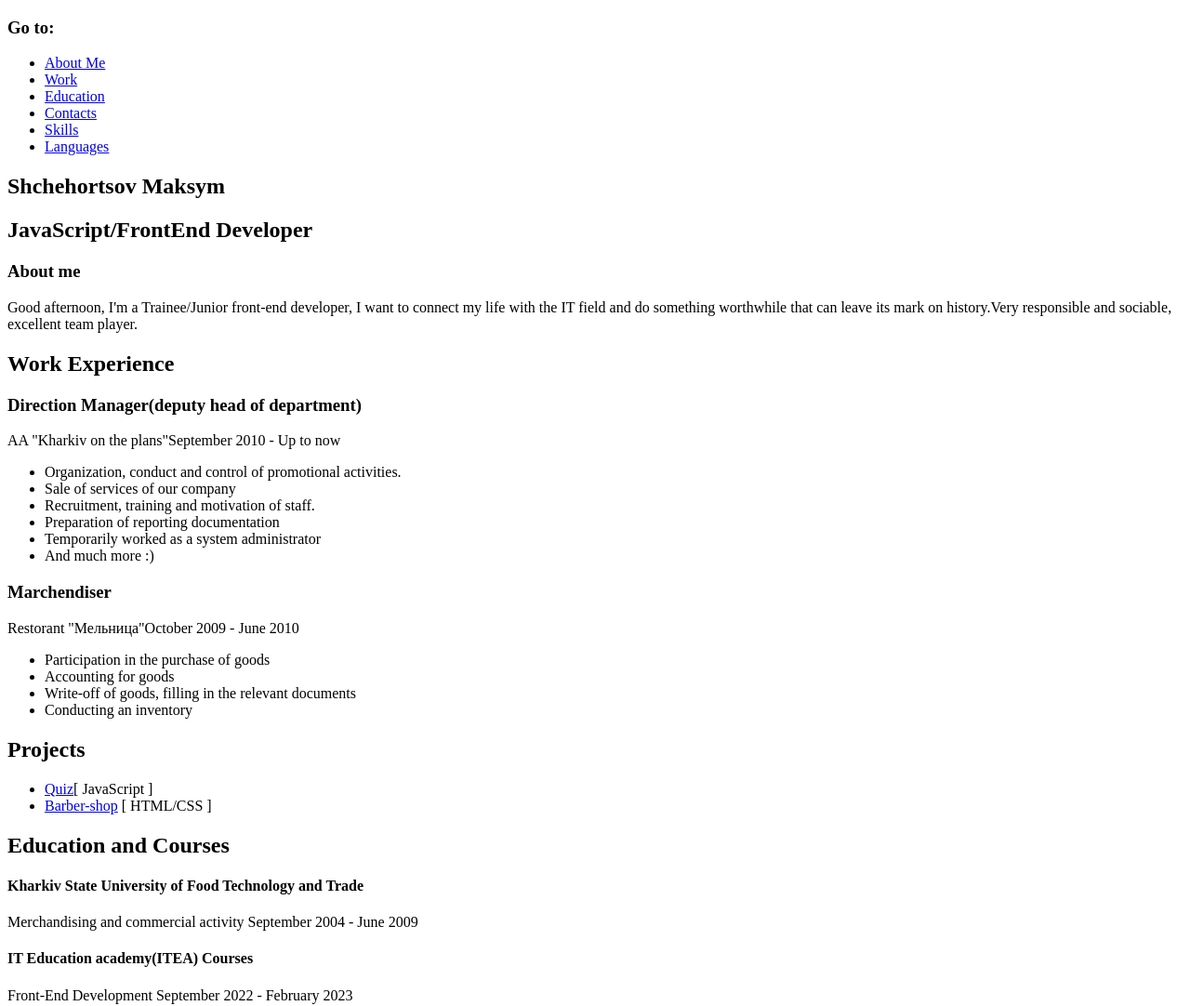
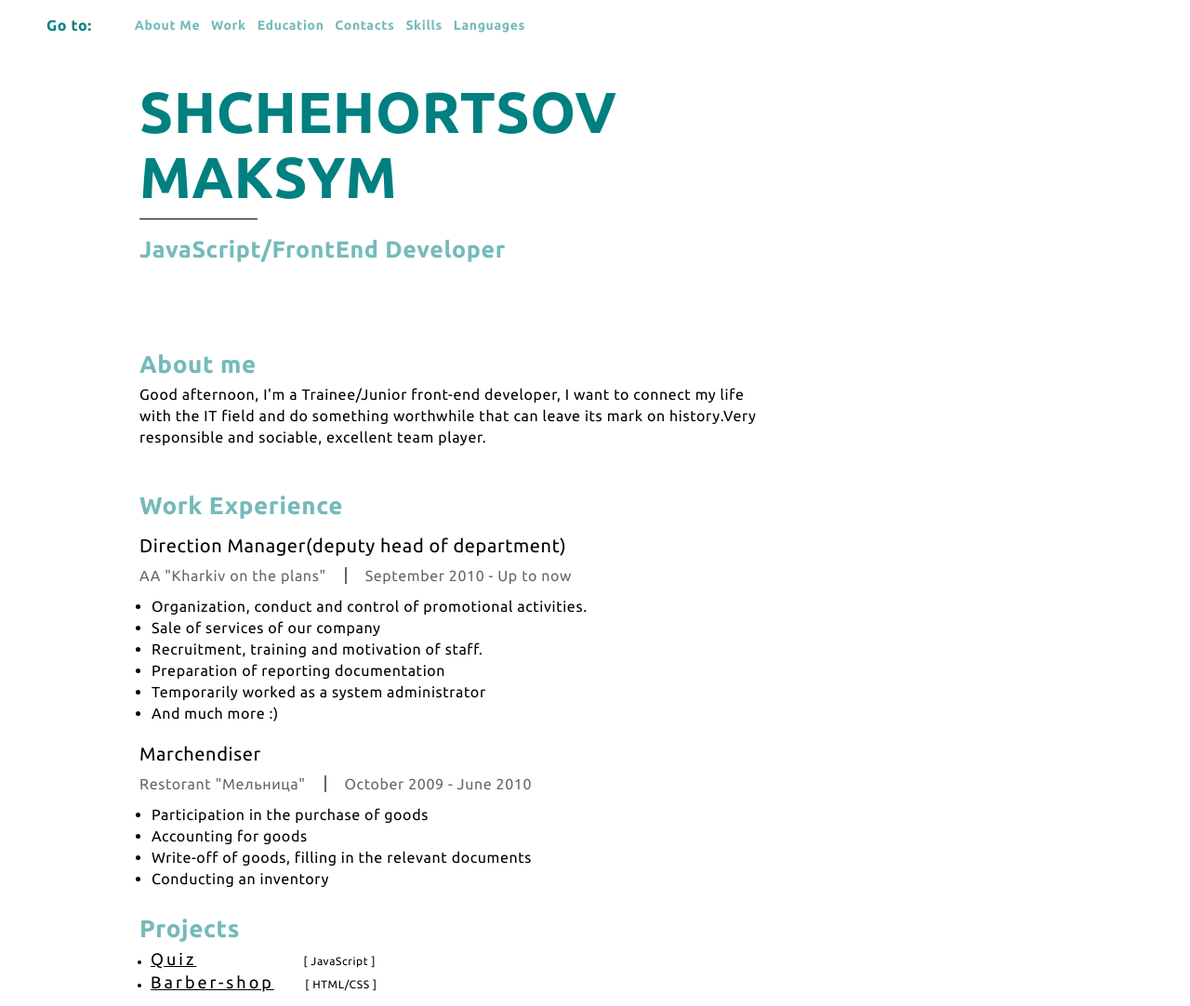
Before and after one commit to Maksymnone/rsschool-cv, a plain HTML site: page index.html in a window 1280 px wide. Shown: the top 1082 px of the page at 93% size. Drawn offline with Linux system fonts and the light colour scheme.

Commit message:
feat: add side bar to index.html and add styles for main content

```diff
--- a/Styles/style.css
+++ b/Styles/style.css
@@ -0,0 +1,162 @@
+@import url('https://fonts.googleapis.com/css2?family=Ubuntu:wght@400;700&display=swap');
+@import url('./normalize.css');
+
+*{
+    box-sizing: border-box;
+}
+
+:root {
+    font-size: 10px;
+    --main-color: teal;
+    --second-color:rgba(0, 128, 128, 0.541);
+
+}
+
+
+body {
+    font-family: 'Ubuntu', sans-serif;
+    letter-spacing: 0.6px;
+    line-height: 23px;
+    margin: 0 auto;
+    max-width: 1180px;
+}
+
+.nav {
+    display: flex;
+    justify-content: flex-start;
+    color: var(--main-color);
+}
+
+.nav h3 {
+    font-size: 1.6rem;
+}
+
+.nav-list {
+    display: flex;
+    list-style: none;
+    justify-content: space-around;
+    width: 40%;
+    align-items: center;
+}
+
+.nav a,
+.footer__link {
+    color: var(--second-color);
+    text-decoration: none;
+    font-weight: 700;
+    font-size: 1.4rem;
+}
+
+.nav a:hover {
+    color: var(--main-color);
+}
+
+.main-content {
+    padding: 2rem 10rem;
+}
+
+.about {
+    margin-bottom: 5rem;
+}
+
+.about__name{
+    font-size: 6.2rem;
+    color:var(--main-color);
+    text-transform: uppercase;
+    width: 70%;
+    line-height: 70px;
+    margin: 1rem 0;
+}
+
+.line {
+    border-top: 1px solid black;
+    width: 13%;
+}
+
+.about__position {
+    font-size: 2.5rem;
+    color: var(--second-color);
+    margin-bottom: 10rem;
+}
+.about__discription {
+    font-size: 1.6rem;
+}
+.title {
+    color: var(--second-color);
+    font-size: 2.6rem;
+    margin: 0;
+}
+.discription-text {
+    margin: 1rem 0 0 0;
+    width: 70%;
+}
+
+.topic {
+    opacity: 0.6;
+    font-size: 1.6rem;
+}
+
+.work-exp {
+    margin-bottom: 3rem;
+}
+
+.work-exp__place-company,.education_specialty {
+    padding-right: 2rem;
+    border-right: 2px solid black;
+    margin-right: 2rem;
+}
+
+.work-exp__place-title {
+    font-weight: normal;
+    font-size: 2rem;
+    margin: 2rem 0 1rem 0;
+}
+
+.work-exp__list {
+padding: 0 1.3rem;
+}
+
+.work-exp__list-item {
+    font-size: 1.6rem;
+}
+
+.projects {
+    margin-bottom: 3rem;
+}
+
+.projects-item {
+    font-size: 1.2rem;
+}
+
+.projects-item a {
+    text-decoration: underline;
+    color: black;
+    font-size: 1.8rem;
+    letter-spacing: 3px;
+    margin-right: 3rem;
+}
+
+.projects li:first-of-type>a {
+    margin-right: 11.5rem;
+}
+
+.projects ul {
+    padding: 0 1.2rem;
+}
+
+.university {
+    font-size: 2rem;
+    font-weight: normal;
+}
+
+.certificate_self-ed::after {
+    content: "";
+    width: 30px;
+    height: 30px;
+    display: inline-block;
+    background-image: url("../img/free-icon-certificate-9358201.png");
+    background-repeat: no-repeat;
+    background-position: bottom;
+    background-size: 100%;
+    margin-left: 3rem;
+}
--- a/index.html
+++ b/index.html
@@ -98,8 +98,16 @@
           <section class="projects">
             <h2 class="title">Projects</h2>
             <ul>
-              <li class="projects-item"><a href="https://maksymnone.github.io/QuizJS/">Quiz</a>[ JavaScript ]</li>
-              <li class="projects-item"><a href="https://maksymnone.github.io/Barber-shop/">Barber-shop</a> [ HTML/CSS ]</li>
+              <li class="projects-item">
+                <a href="https://maksymnone.github.io/QuizJS/">Quiz</a>[
+                JavaScript ]
+              </li>
+              <li class="projects-item">
+                <a href="https://maksymnone.github.io/Barber-shop/"
+                  >Barber-shop</a
+                >
+                [ HTML/CSS ]
+              </li>
             </ul>
           </section>
           <!-- Education -->
@@ -123,23 +131,102 @@
 
             <div class="topic">
               <span class="education_specialty">Front-End Development</span>
-                <span class="education_period">September 2022 - February 2023</span>
-                <span><a class="certificate_self-ed" target="_blank" href="./assets/img/ITEA_FE_Shchehortsov.pdf"></a></span>
+              <span class="education_period"
+                >September 2022 - February 2023</span
+              >
+              <span
+                ><a
+                  class="certificate_self-ed"
+                  target="_blank"
+                  href="./assets/img/ITEA_FE_Shchehortsov.pdf"
+                ></a
+              ></span>
             </div>
 
             <!-- Education 3 -->
 
-            <h4 class="university">Self-education in the direction of Front-End development</h4>
+            <h4 class="university">
+              Self-education in the direction of Front-End development
+            </h4>
 
             <div class="topic">
               <span class="education_specialty">JavaScript/FrontEnd</span>
               <span class="education_period">June 2023 - Up to now</span>
-                <span><a class="certificate_self-ed" target="_blank" href="./assets/img/WayUp_en.pdf"></a></span>
+              <span
+                ><a
+                  class="certificate_self-ed"
+                  target="_blank"
+                  href="./assets/img/WayUp_en.pdf"
+                ></a
+              ></span>
             </div>
           </section>
         </div>
-
-
+        <!-- Side bar -->
+        <aside class="sidebar">
+          <img class="avatar" src="./img/ava.jpg" alt="avatar" />
+          <div class="contacts" id="contacts">
+            <h3 class="contacts-title aside-title">Contacts</h3>
+            <ul class="contacts-list">
+              <li class="contacts-item phone">
+                <a href="tel:+380933348303" class="contacts-link">
+                  +380933348303
+                </a>
+              </li>
+              <li class="contacts-item mail">
+                <a href="mailto:m.shchehortsov@gmail.com" class="contacts-link"
+                  >m.shchehortsov@gmail.com</a
+                >
+              </li>
+              <li class="contacts-item address">
+                <a
+                  class="contacts-link"
+                  href="https://goo.gl/maps/Whc5yecb2ePbMRc28"
+                  target="_blank"
+                  >Ukraine, Kharkov</a
+                >
+              </li>
+              <li class="contacts-item github">
+                <a class="contacts-link" href="https://github.com/Maksymnone"
+                  >https://github.com/Maksymnone</a
+                >
+              </li>
+              <li class="contacts-item linkedIn">
+                <a
+                  href="https://www.linkedin.com/in/maksym-shchehortsov-220241268/"
+                  class="contacts-link"
+                  >https://www.linkedin.com/in/maksym-shchehortsov-220241268</a
+                >
+              </li>
+            </ul>
+          </div>
+          <div class="expertise" id="skills">
+            <h3 class="aside-title">Expertise</h3>
+            <ul class="expertise-list">
+              <li class="expertise-item javascript">
+                JavaScript<span></span><span></span><span></span><span></span>
+              </li>
+              <li class="expertise-item html">
+                HTML5<span></span><span></span><span></span><span></span>
+              </li>
+              <li class="expertise-item CSS">
+                CSS3<span></span><span></span><span></span><span></span>
+              </li>
+              <li class="expertise-item">
+                Git, Bootstrap, SASS/SCSS,<br />
+                Flexbox, Grid Layout
+              </li>
+            </ul>
+          </div>
+          <div class="languages" id="languages">
+            <h3 class="aside-title">Languages</h3>
+            <ul class="lang-list">
+              <li class="lang-item">Ukrainian - Native</li>
+              <li class="lang-item">Russian - Native</li>
+              <li class="lang-item">English - Pre-Intermedian(B2)</li>
+            </ul>
+          </div>
+        </aside>
       </div>
     </main>
   </body>
```
Lines whose indentation alone changed are shown as unchanged.
